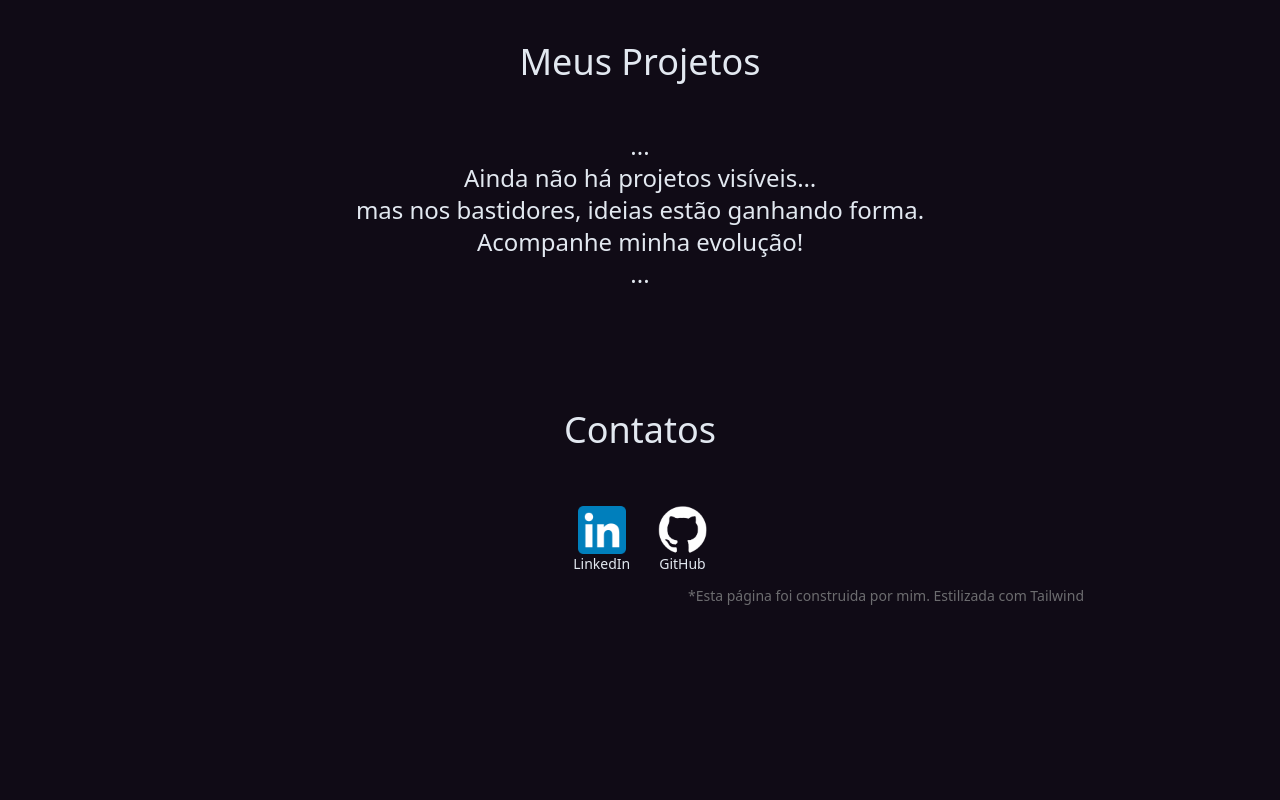
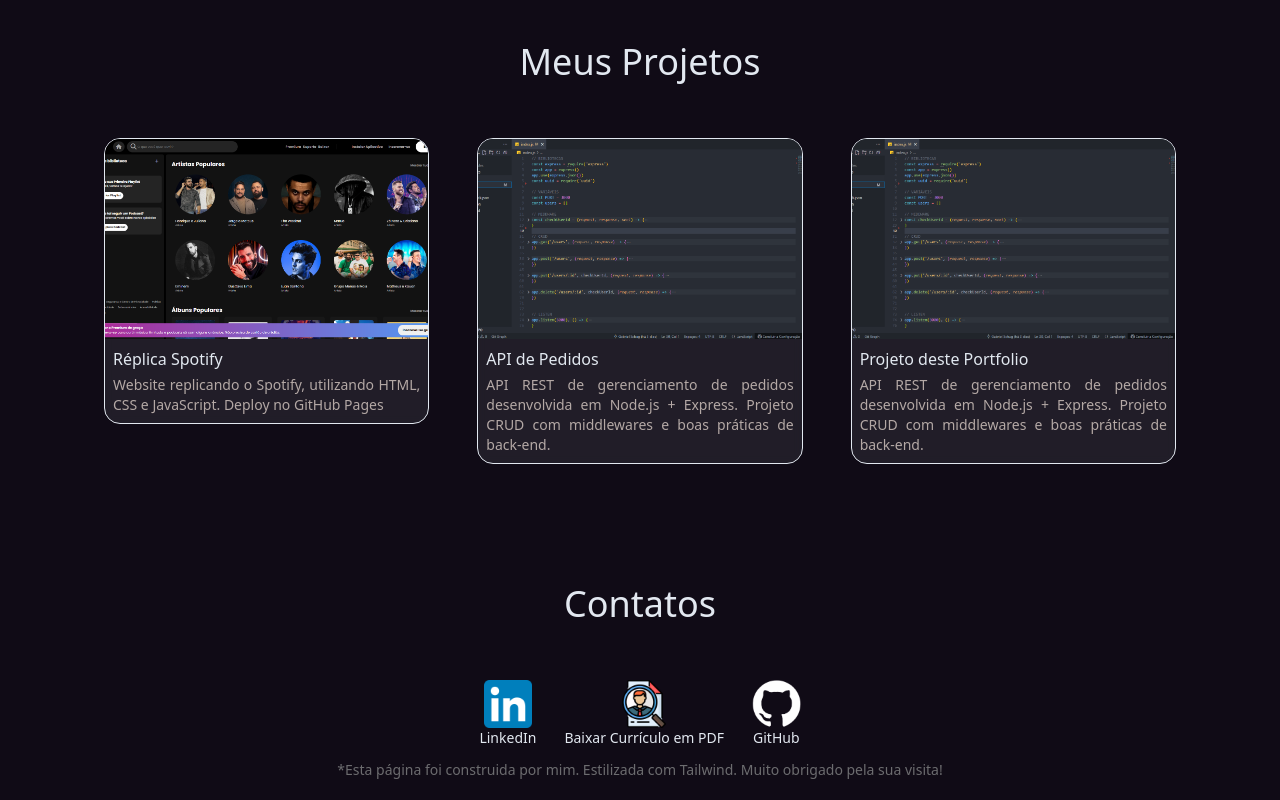
Before and after one commit to gabrielschug/pagina-web__Portifolio, a website: page index.html in a window 1280 px wide. Shown: the part 1540-2340 px from the top of the page. Before the commit the page ends 2166 px from the top, so only its background shows below. Drawn offline with Linux system fonts and the light colour scheme.

Commit message:
ADD Projetos + Curriculo

```diff
--- a/index.html
+++ b/index.html
@@ -1,5 +1,6 @@
 <!DOCTYPE html>
 <html lang="pt-br" class="scroll-smooth">
+
 <head>
   <meta charset="UTF-8" />
   <meta name="viewport" content="width=device-width, initial-scale=1.0" />
@@ -7,45 +8,46 @@
   <link href="src/output.css" rel="stylesheet" />
   <title>Gabriel Schug | Portifólio</title>
 </head>
+
+<a href="http://" target="_blank" rel="noopener noreferrer"></a>
+
 <body class="bg-escuro text-claro">
   <nav class="navegacao fixed bg-azulescuro w-full z-100 p-2 md:p-5">
     <ul class="menu flex gap-1 md:gap-3 justify-center">
-        <li><a href="#inicio" class="menu-link flex text-center  items-center text-sm md:text-lg font-medium relative p-1 md:p-2 transition duration-150 hover:text-white">Inicial</a></li>
-        <li><a href="#sobre" class="menu-link flex text-center  items-center text-sm md:text-lg font-medium relative p-1 md:p-2 transition duration-150 hover:text-white">Sobre Mim</a></li>
-        <li><a href="#projetos" class="menu-link flex text-center  items-center text-sm md:text-lg font-medium relative p-1 md:p-2 transition duration-150 hover:text-white">Projetos</a></li>
-        <li><a href="#rodape" class="menu-link flex text-center  items-center text-sm md:text-lg font-medium relative p-1 md:p-2 transition duration-150 hover:text-white">Contatos</a></li>
+      <li><a href="#inicio"
+          class="menu-link flex text-center  items-center text-sm md:text-lg font-medium relative p-1 md:p-2 transition duration-150 hover:text-white">Inicial</a>
+      </li>
+      <li><a href="#sobre"
+          class="menu-link flex text-center  items-center text-sm md:text-lg font-medium relative p-1 md:p-2 transition duration-150 hover:text-white">Sobre
+          Mim</a></li>
+      <li><a href="#projetos"
+          class="menu-link flex text-center  items-center text-sm md:text-lg font-medium relative p-1 md:p-2 transition duration-150 hover:text-white">Projetos</a>
+      </li>
+      <li><a href="#rodape"
+          class="menu-link flex text-center  items-center text-sm md:text-lg font-medium relative p-1 md:p-2 transition duration-150 hover:text-white">Contatos</a>
+      </li>
     </ul>
   </nav>
 
-    <main
-      id="inicio"
-      class="cabecalho min-h-[100vh] flex justify-center items-center flex-col"
-    >
+  <main id="inicio" class="cabecalho min-h-[100vh] flex justify-center items-center flex-col">
     <img
       class="foto-perfil w-[250px] h-[250px] shadow-lg shadow-[rgba(224,173,111,0.3)] rounded-full border-4 border-solid border-vidro"
-        src="img/perfil.jpg"
-        alt="Foto de Gabriel Schug"
-      />
+      src="img/perfil.jpg" alt="Foto profissional de Gabriel Schug, Desenvolvedor Júnior em Back-End" />
     <h1 class="text-4xl md:text-6xl text-sky-500 font-bold m-5">
       Gabriel Schug
     </h1>
-      <p
-        class="cabecalho-subtitulo text-base md:text-2xl text-claro text-center"
-      >
+    <p class="cabecalho-subtitulo text-base md:text-2xl text-claro text-center">
       Desenvolvedor Júnior em Formação<br />Foco em Back-End e Análise de
       Dados
     </p>
   </main>
 
   <section id="sobre" class="sobre md:px-24 md:py-8">
-      <h2
-        class="sobre-titulo text-2xl md:text-4xl text-claro text-center mb-4 md:mb-12"
-      >
+    <h2 class="sobre-titulo text-2xl md:text-4xl text-claro text-center mb-4 md:mb-12">
       Sobre Mim
     </h2>
     <div
-        class="sobre-caixa md:p-8 p-4 max-w-[800px] m-2 md:m-[0_auto] rounded-2xl border-1 border-solid border-vidro mb-5 backdrop-blur-md bg-cinza"
-      >
+      class="sobre-caixa md:p-8 p-4 max-w-[800px] m-2 md:m-[0_auto] rounded-2xl border-1 border-solid border-vidro mb-5 backdrop-blur-md bg-cinza">
       <p class="sobre-paragrafo text-justify text-sm md:text-lg">
         <br><strong>Prazer, eu sou o Gabriel!</strong>
         <br /><br />Desde as minhas primeiras experiências profissionais, sou
@@ -68,90 +70,45 @@
   </section>
 
   <section id="projetos" class="projetos md:px-24 md:py-8">
-      <h2
-        class="projetos-titulo text-2xl md:text-4xl text-claro text-center mb-4 md:mb-12"
-      >
+    <h2 class="projetos-titulo text-2xl md:text-4xl text-claro text-center mb-4 md:mb-12">
       Meus Projetos
     </h2>
 
-      <h2 class="text-base md:text-2xl m-2 text-claro text-center">
+    <!-- <h2 class="text-base md:text-2xl m-2 text-claro text-center">
         ... <br />
         Ainda não há projetos visíveis… <br />mas nos bastidores, ideias estão
         ganhando forma. <br />Acompanhe minha evolução! <br />...
-      </h2>
+      </h2> -->
 
-      <!--
-        <div class="projetos-caixa flex flex-col md:grid md:grid-cols-[repeat(auto-fit,minmax(300px,1fr))] gap-8 max-w-[1200px] m-[0_auto]">
-        <div class="projetos-card m-2 bg-cinza_card rounded-2xl backdrop-blur-xs border-1 border-solid border-vidro overflow-hidden md:transition md:duration-500 md:ease-in-out cursor-pointer md:hover:shadow-[0_0_20px_rgba(224,173,111,0.3)] md:hover:transform md:hover:translate-y-[-10px] md:hover:scale-105">
-          <img src="img/projeto1.jpg" alt="" class="card-imagem h-[200px] w-full object-cover" />
-          <div class="projetos-card-texto p-2">
-          <h3 class="card-info mb-1">Projeto 1</h3>
-          <p class="card-paragrafo text-texto-card text-justify">
-            [Em construção]</p>
+
+    <div
+      class="projetos-caixa flex flex-col md:grid md:grid-cols-[repeat(auto-fit,minmax(300px,1fr))] gap-8 max-w-[1200px] m-[0_auto]">
+
     </div>
     </div>
 
-        <div class="projetos-card m-2 bg-cinza_card rounded-2xl backdrop-blur-xs border-1 border-solid border-vidro overflow-hidden md:transition md:duration-500 md:ease-in-out cursor-pointer md:hover:shadow-[0_0_20px_rgba(224,173,111,0.3)] md:hover:transform md:hover:translate-y-[-10px] md:hover:scale-105">
-          <img src="img/projeto2.jpg" alt="" class="card-imagem h-[200px] w-full object-cover" />
-          <div class="projetos-card-texto p-2">
-          <h3 class="card-info mb-1">Projeto 2</h3>
-          <p class="card-paragrafo text-texto-card text-justify">
-            [Em construção]</p>
-        </div>
-        </div>
-
-        <div class="projetos-card m-2 bg-cinza_card rounded-2xl backdrop-blur-xs border-1 border-solid border-vidro overflow-hidden cursor-pointer md:hover:shadow-[0_0_20px_rgba(224,173,111,0.3)] md:transition md:duration-500 md:ease-in-out md:hover:transform md:hover:translate-y-[-10px] md:hover:scale-105">
-          <img src="img/projeto3.jpg" alt="" class="card-imagem h-[200px] w-full object-cover" />
-              <div class="projetos-card-texto p-2">
-              <h3 class="card-info mb-1">Projeto 3</h3>
-              <p class="card-paragrafo text-texto-card text-justify">
-                [Em construção]</p>
-            </div>
-          </div>
-        </div>
-      </div>
-       -->
   </section>
 
   <footer id="rodape" class="mt-10 md:mt-20 mb-4">
-      <h2
-        class="sobre-titulo text-2xl md:text-4xl text-claro text-center mb-4 md:mb-12"
-      >
+    <h2 class="sobre-titulo text-2xl md:text-4xl text-claro text-center mb-4 md:mb-12">
       Contatos
     </h2>
     <div class="contatos flex gap-3 justify-center items-center">
-        <a
-          class="text-sm text-center items-center flex flex-col m-1 p-1 md:transition md:duration-500 md:ease-in-out md:hover:transform md:hover:translate-y-[-10px] md:hover:scale-105"
-          href="https://www.linkedin.com/in/gabrielschug/"
-          target="_blank"
-          rel="noopener noreferrer"
-          ><img
-            class="h-12"
-            src="img/linkedin_icon.png"
-            alt="incone do LinkedIn"
-            srcset=""
-          />LinkedIn</a
-        >
-        <a
-          class="text-sm text-center items-center flex flex-col m-1 p-1 md:transition md:duration-500 md:ease-in-out md:hover:transform md:hover:translate-y-[-10px] md:hover:scale-105"
-          href="https://github.com/gabrielschug"
-          target="_blank"
-          rel="noopener noreferrer"
-          ><img
-            class="h-12 flex"
-            src="img/github_icon.png"
-            alt="incone do GitHub"
-            srcset=""
-          />GitHub</a
-        >
+      <a class="text-sm text-center items-center flex flex-col m-1 p-1 md:transition md:duration-500 md:ease-in-out md:hover:transform md:hover:translate-y-[-10px] md:hover:scale-105"
+        href="https://www.linkedin.com/in/gabrielschug/" target="_blank" rel="noopener noreferrer"><img class="h-12"
+          src="img/linkedin_icon.png" alt="Ícone GitHub Gabriel Schug" srcset="" />LinkedIn</a>
+      <a class="text-sm text-center items-center flex flex-col m-1 p-1 md:transition md:duration-500 md:ease-in-out md:hover:transform md:hover:translate-y-[-10px] md:hover:scale-105"
+          href="src/docs/Curriculo_GabrielSchug.pdf" download target="_blank" rel="noopener noreferrer"><img class="h-12 flex"
+          src="img/curriculum.png" alt="Ícone de Curriculo de Gabriel Schug" srcset="" />Baixar Currículo em PDF</a>
+      <a class="text-sm text-center items-center flex flex-col m-1 p-1 md:transition md:duration-500 md:ease-in-out md:hover:transform md:hover:translate-y-[-10px] md:hover:scale-105"
+            href="https://github.com/gabrielschug" target="_blank" rel="noopener noreferrer"><img class="h-12 flex"
+              src="img/github_icon.png" alt="Ícone LinkedIn Gabriel Schug" srcset="" />GitHub</a>
     </div>
-      <p
-        id="rodape"
-        class="rodape text-rodape text-sm md:text-end text-center mr-2 p-1 md:mr-48"
-      >
-        *Esta página foi construida por mim. Estilizada com Tailwind
+    <p id="rodape" class="rodape text-rodape text-sm md:text-center text-center p-1">
+      *Esta página foi construida por mim. Estilizada com Tailwind. Muito obrigado pela sua visita!
     </p>
   </footer>
   <script src="src/scripts.js"></script>
 </body>
+
 </html>
--- a/src/scripts.js
+++ b/src/scripts.js
@@ -1 +1,41 @@
-const projetos = {titulo: "Réplica Spotify"; image:""; link:""}
+document.addEventListener('DOMContentLoaded', () => {
+
+    const projectsData = [
+        {   title: "Réplica Spotify",
+            subtitle: "Website replicando o Spotify, utilizando HTML, CSS e JavaScript. Deploy no GitHub Pages",
+            image:"src/images/replica_spotify.png",
+            link:"https://github.com/gabrielschug/pagina-web__replica_spotify"},
+
+        {   title: "API de Pedidos",
+            subtitle: "API REST de gerenciamento de pedidos desenvolvida em Node.js + Express. Projeto CRUD com middlewares e boas práticas de back-end.",
+            image:"src/images/api-pedidos.png",
+            link:"https://github.com/gabrielschug/api-pedidos"},
+        {   title: "Projeto deste Portfolio",
+            subtitle: "API REST de gerenciamento de pedidos desenvolvida em Node.js + Express. Projeto CRUD com middlewares e boas práticas de back-end.",
+            image:"src/images/api-pedidos.png",
+            link:"https://github.com/gabrielschug/api-pedidos"}
+    ]
+
+    const projectsGrid = document.querySelector('.projetos-caixa')
+
+    projectsData.forEach( project => {
+        const projectCard = document.createElement('div')
+        projectCard.classList.add('project__card')
+
+        projectCard.innerHTML = `
+            <a href="${project.link}" target="_blank" rel="noopener noreferrer">
+            <div class="projetos-card m-2 bg-cinza_card rounded-2xl backdrop-blur-xs border-1 border-solid border-vidro overflow-hidden md:transition md:duration-500 md:ease-in-out cursor-pointer md:hover:shadow-[0_0_20px_rgba(224,173,111,0.3)] md:hover:transform md:hover:translate-y-[-10px] md:hover:scale-105">
+                <img class= "card-imagem h-[200px] w-full object-cover"
+                    src="${project.image}"
+                    alt="${`Imagem de ${project.image}`}"/>
+                <div class="projetos-card-texto p-2">
+                    <h3 class="card-info mb-1">${project.title}</h3>
+                    <p class="card-paragrafo text-texto-card text-justify text-sm">${project.subtitle}</p>
+                </div>
+            </div>
+            </a>
+        `
+        projectsGrid.appendChild(projectCard)
+    });
+
+})
```
Also changed, not shown: img/curriculum.png (added), src/images/api-pedidos.png (added), src/images/replica_spotify.png (added), 1 other file. Lines whose indentation alone changed are shown as unchanged.
